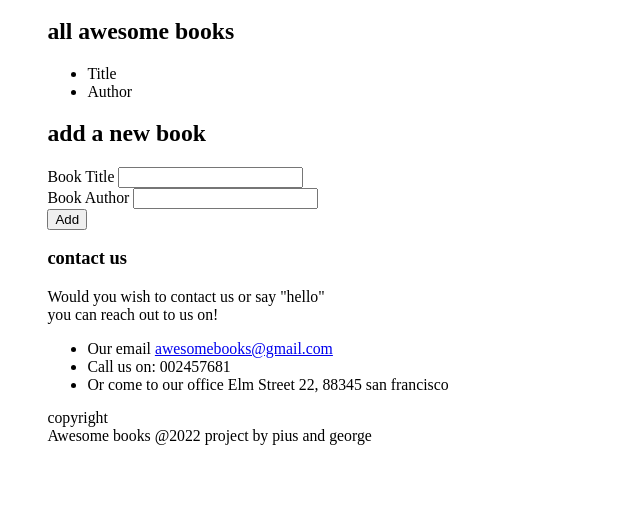
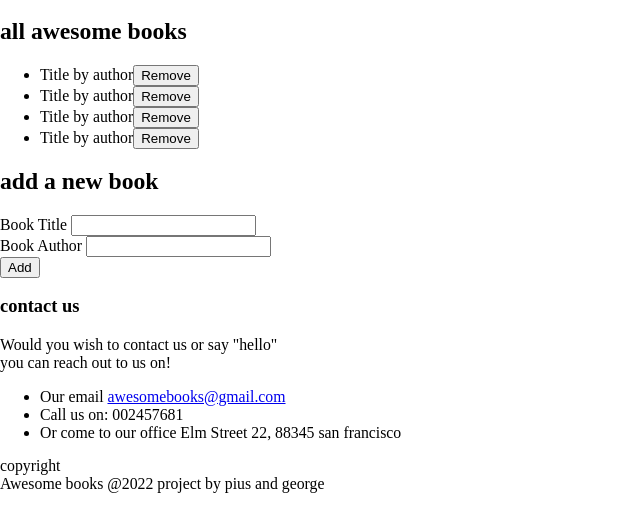
Before and after one commit to SSEKPIUS/Microverse-Awesome-books, a website: page index.html in a window 1280 px wide. Shown: the part 182-714 px from the top of the page, without its empty margins (0-640 px from the left). Drawn offline with Linux system fonts and the light colour scheme.

Commit message:
books list

```diff
--- a/index.html
+++ b/index.html
@@ -40,8 +40,10 @@
                     <h2>all awesome books</h2>
                     <div class="book-list">
                         <ul>
-                            <li>Title</li>
-                            <li> Author</li>
+                            <li><span>Title by author</span><span><input type="button" value="Remove"></span></li>
+                            <li><span>Title by author</span><span><input type="button" value="Remove"></span></li>
+                            <li><span>Title by author</span><span><input type="button" value="Remove"></span></li>
+                            <li><span>Title by author</span><span><input type="button" value="Remove"></span></li>
                         </ul>
                     </div>
                 </div>
--- a/styles-desktop.css
+++ b/styles-desktop.css
@@ -17,7 +17,7 @@ body {
   background: #fff;
   color: #000;
   margin: 0;
-  padding: 0 3em;
+  padding: 0;
   font-size: 0.987em;
   overflow-x: hidden !important;
 }
```
